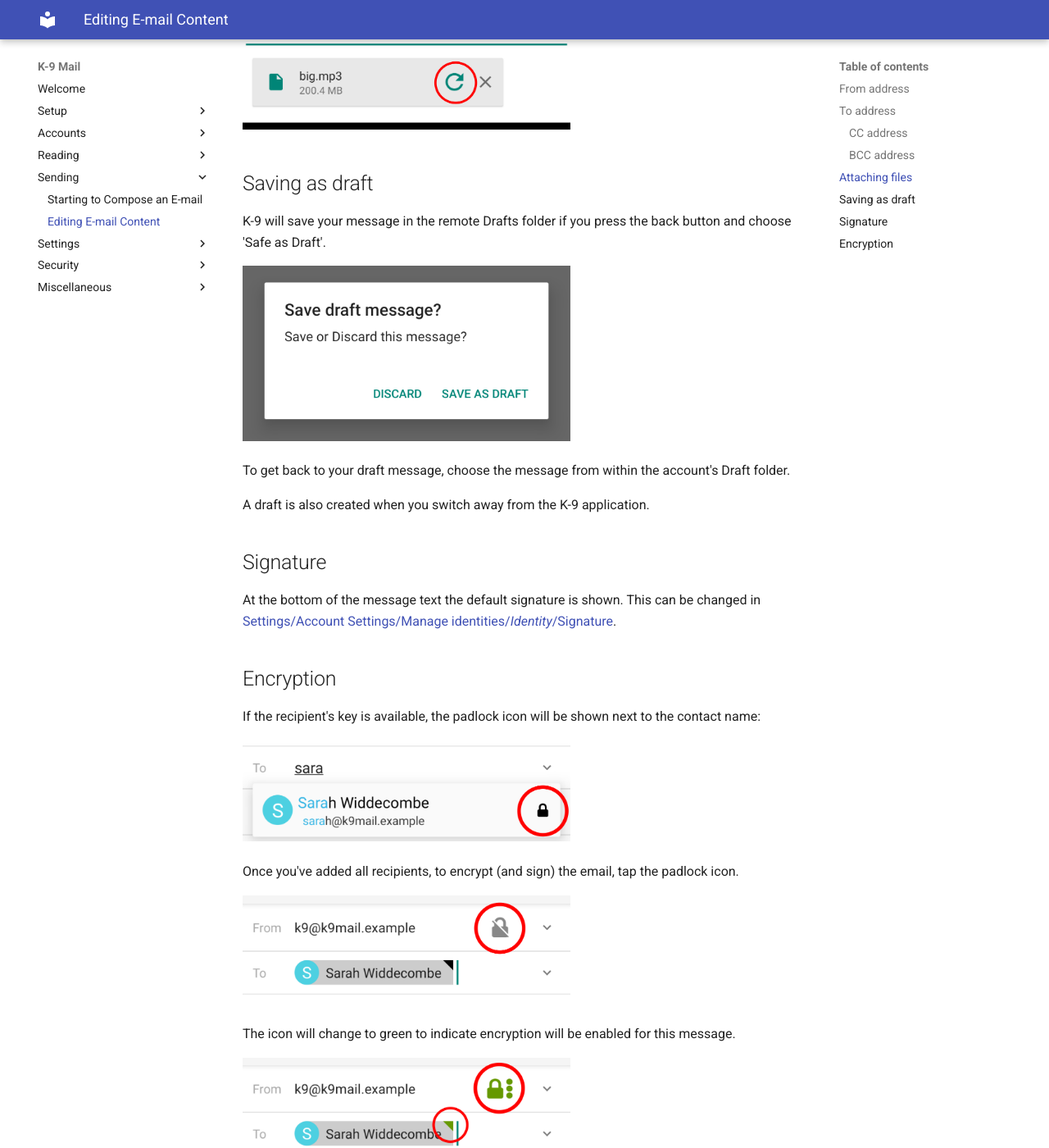
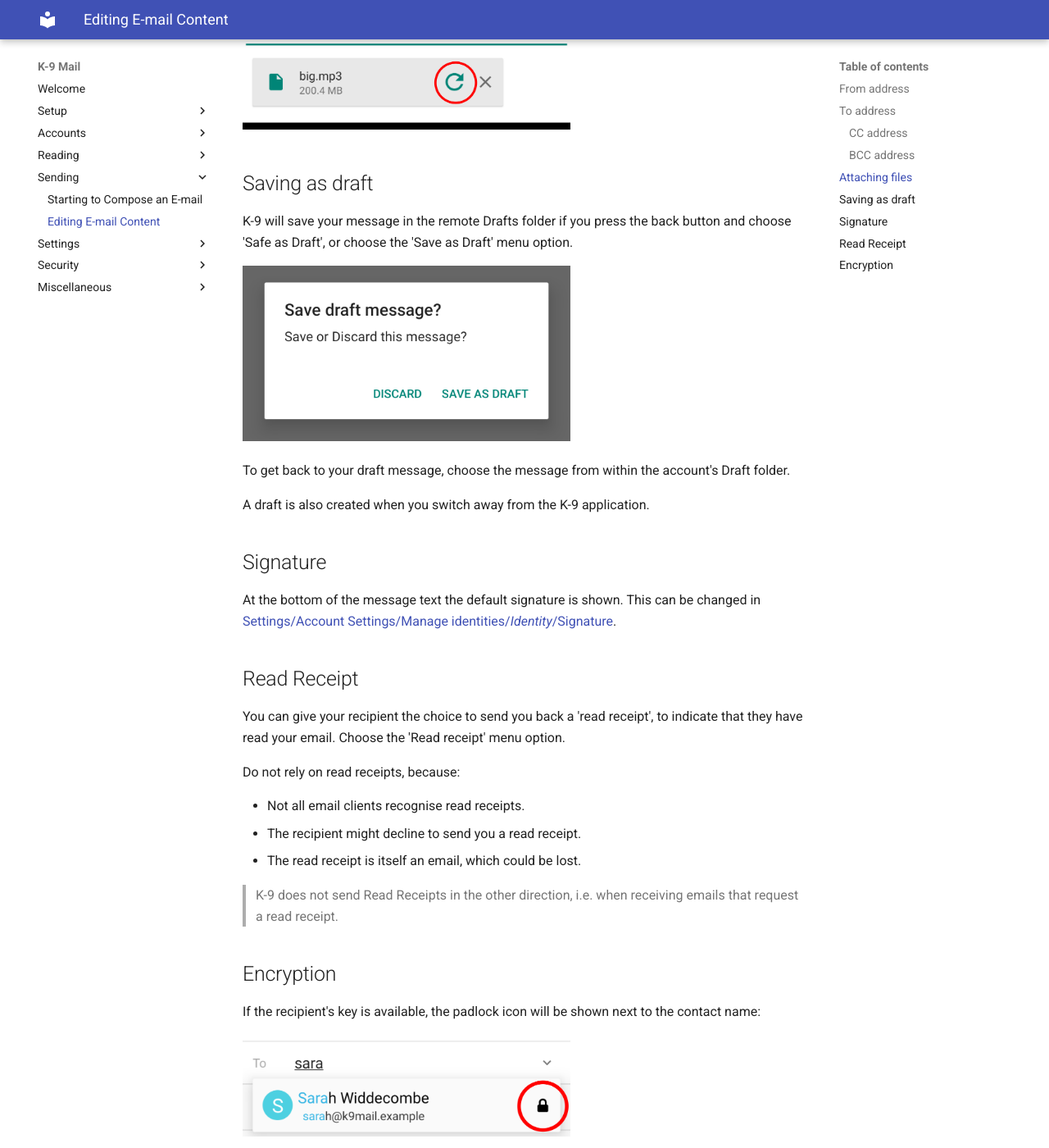
Before and after one commit to k9mail/k9mail-docs, an MkDocs documentation site: the page built from docs/en/current/sending/sending_content.md, in a window 1280 px wide and 1400 px high, scrolled down 2905 px. Shown: the whole window at 82% size. Built offline with MkDocs 1.6.1 and Material for MkDocs 9.7.7, drawn with Linux system fonts in a browser that asks for light colours.

Commit message:
Read receipts (#52)
* Move images to be in the same directory as relevant text

* move remaining images

* Read receipts

```diff
--- a/docs/en/current/sending/sending_content.md
+++ b/docs/en/current/sending/sending_content.md
@@ -64,7 +64,8 @@
 
 ## Saving as draft
 
-K-9 will save your message in the remote Drafts folder if you press the back button and choose 'Safe as Draft'.
+K-9 will save your message in the remote Drafts folder if you press the back button and choose 'Safe as Draft',
+or choose the 'Save as Draft' menu option.
 
 ![Back Draft](img/sending_compose_draft.png)
 
@@ -76,6 +77,19 @@
 
 At the bottom of the message text the default signature is shown. This can be changed in
 [Settings/Account Settings/Manage identities/*Identity*/Signature](../settings/account.md#signature).
+
+## Read Receipt
+
+You can give your recipient the choice to send you back a 'read receipt', to indicate that they have read your email.
+Choose the 'Read receipt' menu option.
+
+Do not rely on read receipts, because:
+
+* Not all email clients recognise read receipts.
+* The recipient might decline to send you a read receipt.
+* The read receipt is itself an email, which could be lost.
+
+> K-9 does not send Read Receipts in the other direction, i.e. when receiving emails that request a read receipt.
 
 ## Encryption
 
```
